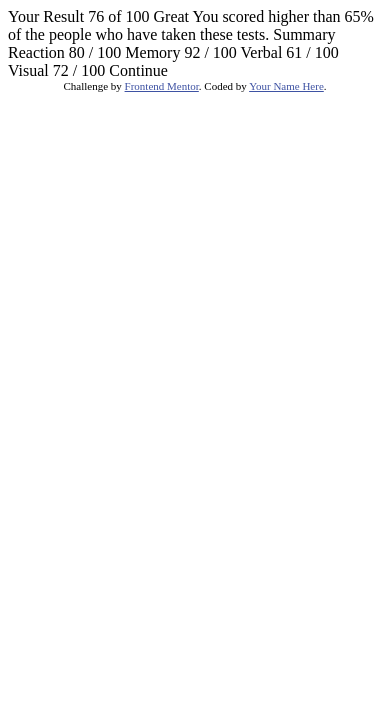
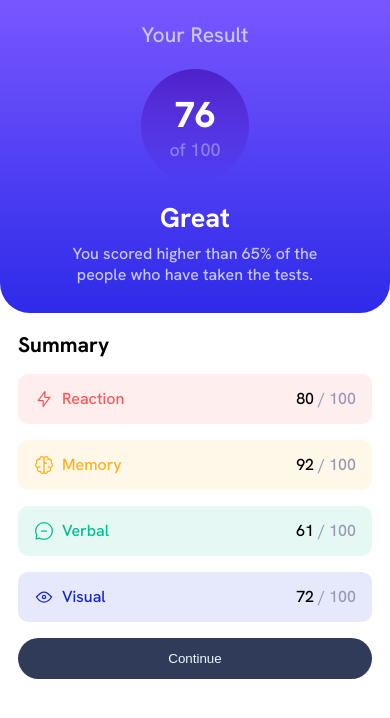
Before and after one commit to Ameya-kawade/results-summary-component, a plain HTML site: page index.html in a window 390 px wide. Drawn offline with Linux system fonts and the light colour scheme.

Commit message:
Mobile view completed !

```diff
--- a/index.html
+++ b/index.html
@@ -7,41 +7,67 @@
   <link rel="icon" type="image/png" sizes="32x32" href="./assets/images/favicon-32x32.png">
 
   <title>Frontend Mentor | Results summary component</title>
-
-  <!-- Feel free to remove these styles or customise in your own stylesheet 👍 -->
-  <style>
-    .attribution { font-size: 11px; text-align: center; }
-    .attribution a { color: hsl(228, 45%, 44%); }
-  </style>
+  <link rel="preconnect" href="https://fonts.googleapis.com">
+<link rel="preconnect" href="https://fonts.gstatic.com" crossorigin>
+<link href="https://fonts.googleapis.com/css2?family=Hanken+Grotesk:wght@500;700;800&display=swap" rel="stylesheet">
+  <link rel="stylesheet" href="style.css">
 </head>
 <body>
 
-  Your Result
-  76
-  of 100
+  <div class="main-container">
 
-  Great
-  You scored higher than 65% of the people who have taken these tests.
+    <div id="first-box">
+      <h3 id="f-heading">Your Result</h3>
+      <div class="circle">
+        <p id="obtained-score">76</p>
+        <p id="total-score">of 100</p>
+      </div>
+      <h2 id="great">Great</h2>
+      <div class="paragraph">
+        You scored higher than 65% of the <br>
+        people who have taken the tests.
+      </div>
+    </div>
 
-  Summary
+    <div id="second-box">
+        <h3>Summary</h3>
+        <div class="result-containers" id="reaction-box">
+          <div class="together">
+          <img src="assets/images/icon-reaction.svg" class="spacing-for-icons" alt="Reaction-svg">
+          <p id="reaction">Reaction</p>
+          </div>
+          <p class="black-text">80 <span class="light-lavender">/ 100</span></p>
+        </div>
+        <div class="result-containers" id="memory-box">
+          <div class="together">
+            <img src="assets/images/icon-memory.svg" class="spacing-for-icons" alt="Memory-icon">
+            <p id="memory">Memory</p>
+          </div>
+          <p class="black-text">92 <span class="light-lavender">/ 100</span></p>
+        </div>
+        <div class="result-containers" id="verbal-box">
+          <div class="together">
+            <img src="assets/images/icon-verbal.svg" class="spacing-for-icons" alt="icon-verbal">
+            <p id="verbal">Verbal</p>
+          </div>
+          <p class="black-text">61 <span class="light-lavender">/ 100</span></p>
+        </div>
+        <div class="result-containers" id="visual-box">
+          <div class="together">
+            <img src="assets/images/icon-visual.svg" class="spacing-for-icons" alt="icon-visual">
+            <p id="visual">Visual</p>
+          </div>
+          <p class="black-text">72 <span class="light-lavender">/ 100</span></p>
+        </div>
+        <button id="continue">Continue</button>
+    </div>
 
-  Reaction
-  80 / 100
+  </div>
 
-  Memory
-  92 / 100
 
-  Verbal
-  61 / 100
-
-  Visual
-  72 / 100
-
-  Continue
-
-  <div class="attribution">
+  <!-- <div class="attribution">
     Challenge by <a href="https://www.frontendmentor.io?ref=challenge" target="_blank">Frontend Mentor</a>.
     Coded by <a href="#">Your Name Here</a>.
-  </div>
+  </div> -->
 </body>
 </html>
--- /dev/null
+++ b/style.css
@@ -0,0 +1,130 @@
+*{
+    padding: 0;
+    margin: 0;
+    box-sizing: border-box;
+}
+
+html{
+    font-size: 16px;
+}
+
+body{
+    font-size: 1.125rem;
+}
+
+.black-text{
+    color: black;
+}
+
+.light-lavender{
+    color: hsl(242, 15%, 65%);
+}
+@media screen and (min-width:200px) {
+    .main-container{
+        min-height: 100vh;
+        width: 100%;
+        display: flex;
+        flex-direction: column;
+        justify-content: flex-start;
+        align-items: center;
+        font-family: 'Hanken Grotesk', sans-serif;
+    }
+    #first-box{
+        height: 50%;
+        width: 100%;
+        background-image: linear-gradient(to bottom,hsl(252, 100%, 67%),hsl(241, 81%, 54%));
+        border-bottom-left-radius: 30px;
+        border-bottom-right-radius: 30px;
+        text-align: center;
+    }
+    #f-heading{
+        margin:1em auto;
+        color: hsl(241, 100%, 89%);
+        font-weight: 500;
+    }
+    .circle{
+        margin:0 auto 1em auto;
+        width: 6em;
+        border-radius: 50%;
+        padding: 1.2em;
+        color: white;
+        background-image: linear-gradient(to bottom,hsla(256, 72%, 46%, 2),hsla(241, 72%, 46%, 0));
+    }
+    #obtained-score{
+        font-size: 2em;
+        font-weight: 800;
+    }
+    #total-score{
+        color: hsl(241, 100%, 89%,0.5);
+    }
+    #great{
+        margin: .4em auto .3em auto;
+        color: white;
+    }
+    .paragraph{
+        margin: 0em auto 1.7em auto;
+        font-size: 1rem;
+        color: hsl(241, 100%, 89%);
+    }
+    #second-box{
+        height: 55%;
+        width: 100%;
+        padding: 1em;
+    }
+    .result-containers{
+        height: 50px;
+        width: 100%;
+        margin: 1em auto;
+        background-color: aqua;
+        display: flex;
+        justify-content: space-between;
+        align-items: center;
+        padding: 1em;
+        border-radius: 10px;
+        font-size: 1rem;
+    }
+    .together{
+        display: flex;
+        justify-content: space-between;
+        align-items: center;
+    }
+    .spacing-for-icons{
+        margin-right: .5em;
+    }
+    #reaction-box{
+        color: hsl(0, 100%, 67%);
+        background-color: hsl(0, 100%, 67%,0.1);
+    }
+    #memory-box{
+        color: hsl(39, 100%, 56%);
+        background-color: hsl(39, 100%, 56%,0.1);
+    }
+    #verbal-box{
+        color: hsl(166, 100%, 37%);
+        background-color: hsl(166, 100%, 37%,0.1);
+    }
+    #visual-box{
+        color: hsl(234, 85%, 45%);
+        background-color: hsl(234, 85%, 45%,0.1);
+    }
+
+    #continue{
+        display: block;
+        width: 100%;
+        padding: 1em 2em;
+        border-radius: 60px;
+        border: none;
+        background-color: #303b59;
+        color: aliceblue;
+        transition: all .5s ease-out;
+    }
+
+    #continue:hover{
+        background-color: hsla(241, 98%, 39%, 0.753);
+        cursor:pointer;
+    }
+
+}
+
+.attribution { font-size: 11px; text-align: center; }
+.attribution a { color: hsl(228, 45%, 44%); }
```
